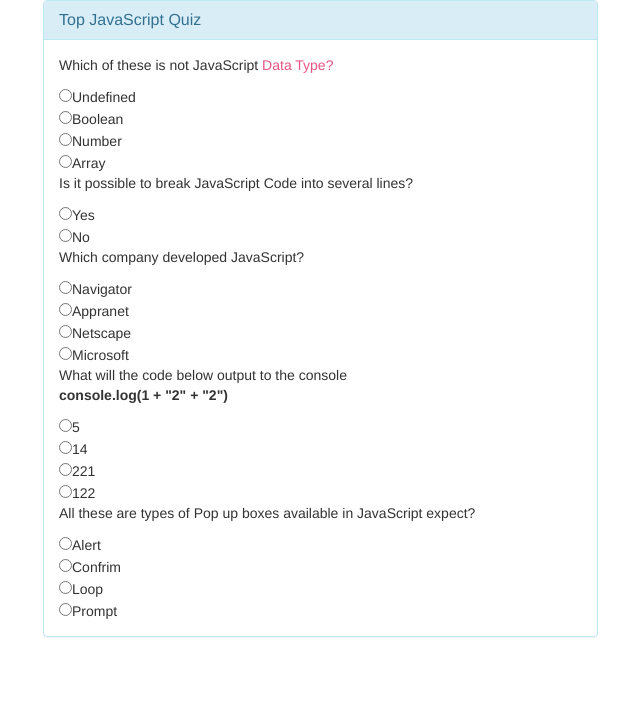
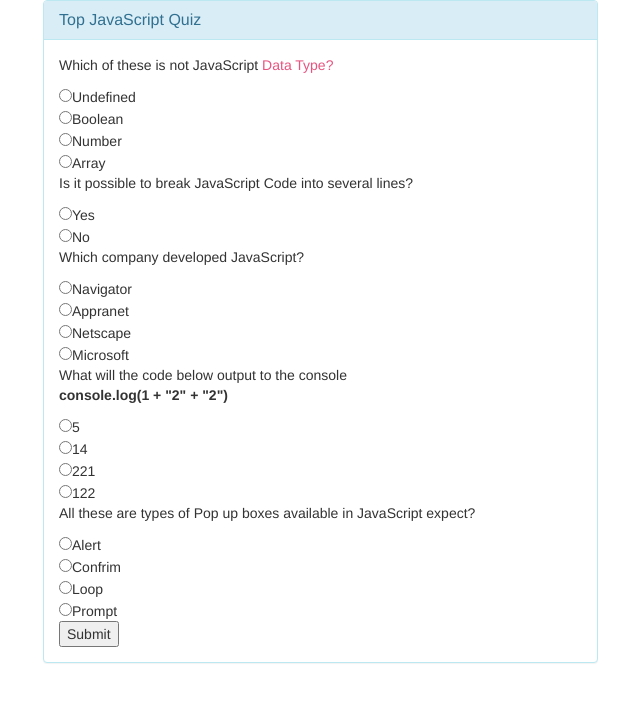
Before and after one commit to marvzach/Quiz-Board, a plain HTML site: page index.html in a window 1280 px wide. Shown: the whole page, without its empty margins (27-667 px from the left). Drawn offline with nearby package versions, Linux system fonts and the light colour scheme.

Commit message:
Added submit input tag with on click function

```diff
--- a/index.html
+++ b/index.html
@@ -42,6 +42,7 @@
             <input type = "radio" id = "board" name = "question6" value = "Confrim">Confrim<br>
             <input type = "radio" id = "board" name = "question6" value = "Loop">Loop<br>
             <input type = "radio" id = "board" name = "question6" value = "Prompt">Prompt<br>
+            <input id = "button"  class="clickable" type = "button" value = "Submit" onclick = "check();">
             </form>
           </div>
         </div>
```
